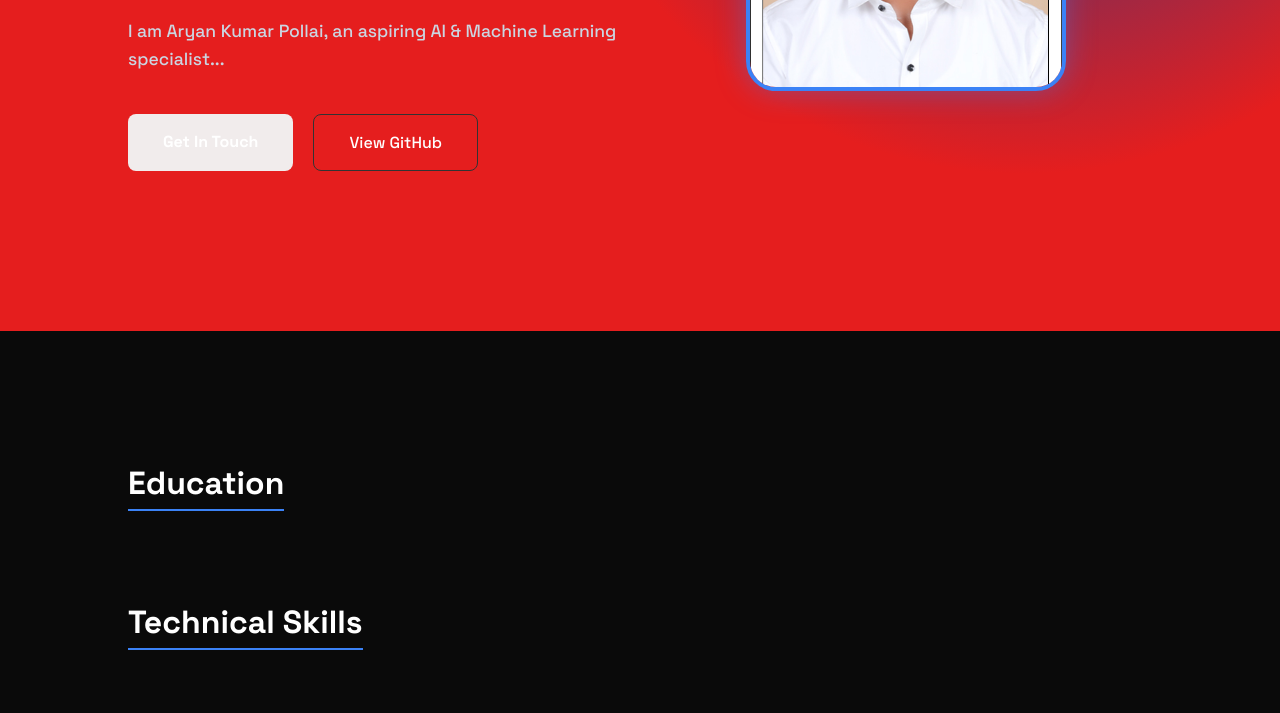
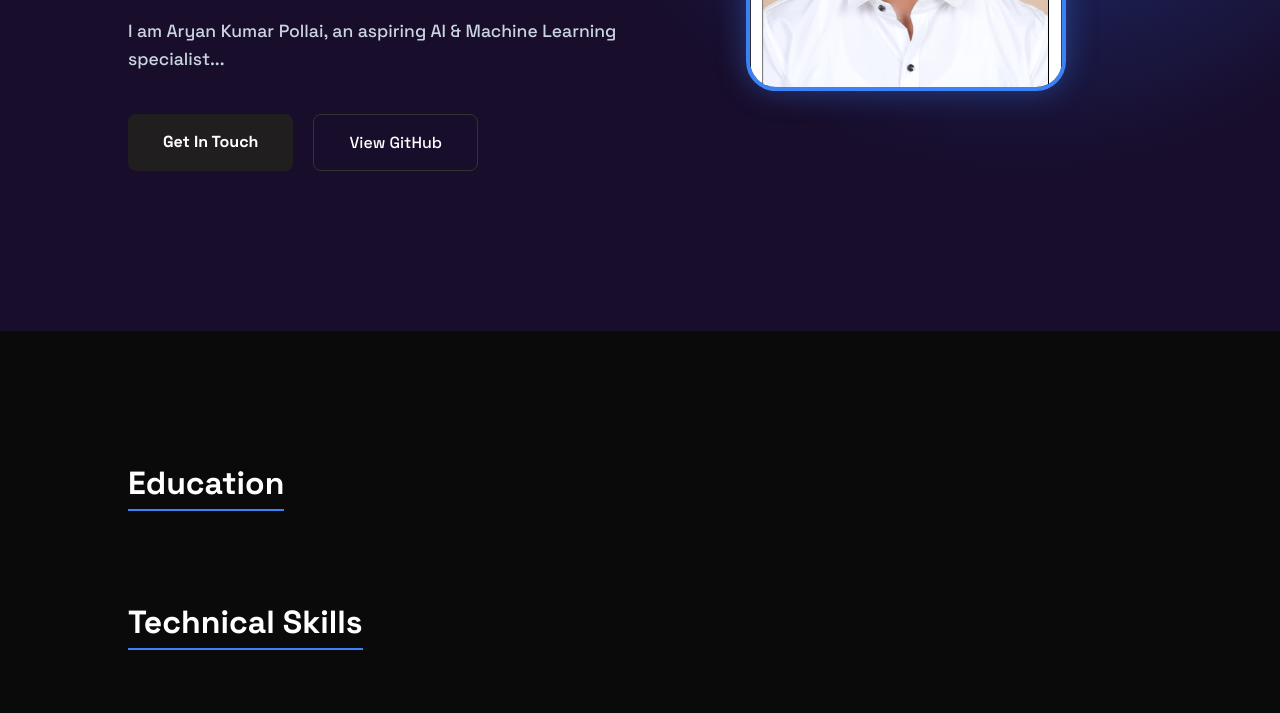
Before and after one commit to 25aimb13/my-portfolio, a website: page index.html in a window 1280 px wide. Shown: the part 469-1182 px from the top of the page. Drawn offline with Linux system fonts and the light colour scheme; no server answers.

Commit message:
Update style.css

```diff
--- a/style.css
+++ b/style.css
@@ -1,8 +1,8 @@
 @import url('https://fonts.googleapis.com/css2?family=Space+Grotesk:wght@300;500;700&display=swap');
 
 :root {
-    --bg: #e51e1e;
-    --accent: #f1ecec;
+    --bg: #180d2b;
+    --accent: #201e1e;
     --text: #0e0d0d;
     --secondary: #a2aab5;
 }
```
